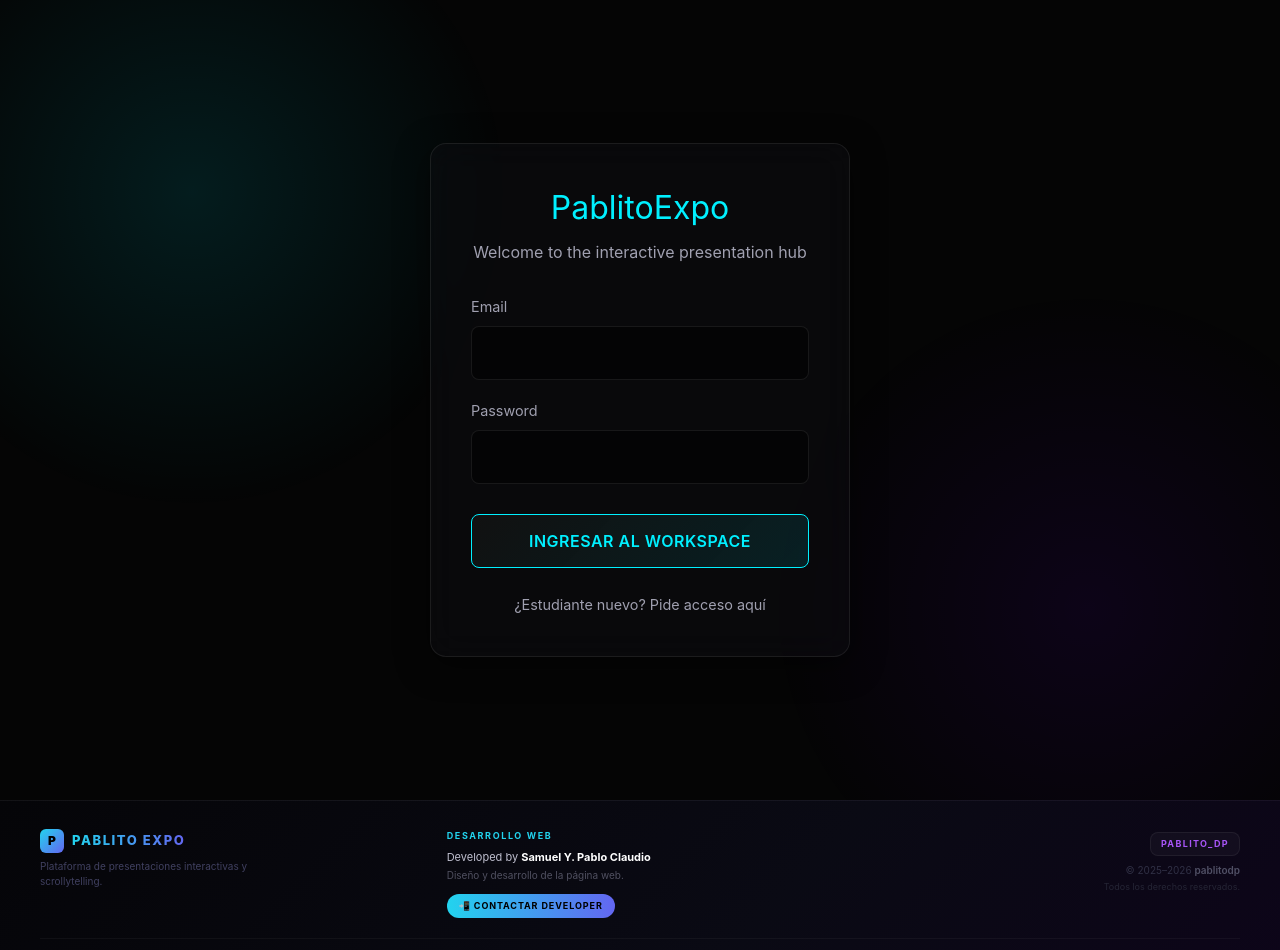
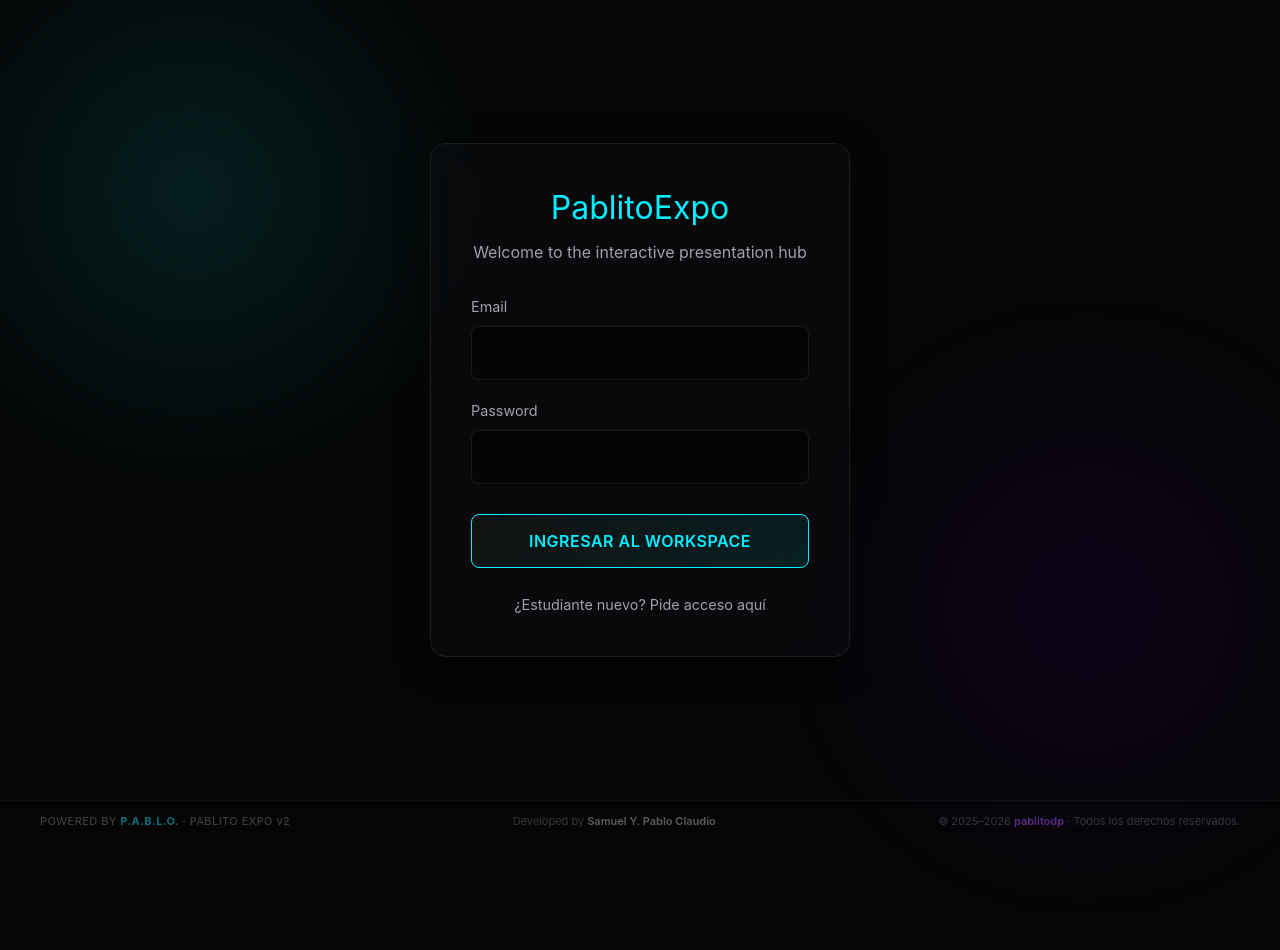
Before and after one commit to dppablito4-oss/pablitoexpo, a React (Vite) app: page /#/login in a window 1280 px wide. Shown: the top 950 px of the page. After the commit the page ends 842 px from the top, so only its background shows below. Built offline with nearby package versions, Linux system fonts and the light colour scheme.

Commit message:
style: replace heavy footer with minimal single-line bar

```diff
--- a/src/components/SiteFooter.jsx
+++ b/src/components/SiteFooter.jsx
@@ -3,9 +3,8 @@ export default function SiteFooter() {
     <footer
       style={{
         width: '100%',
-        background: 'linear-gradient(135deg, #050508 0%, #0a0a14 60%, #0d0519 100%)',
-        borderTop: '1px solid rgba(255,255,255,0.05)',
-        padding: '28px 32px 20px',
+        borderTop: '1px solid rgba(255,255,255,0.04)',
+        padding: '12px 32px',
         fontFamily: "'Inter', 'Segoe UI', sans-serif",
       }}
     >
@@ -13,91 +12,41 @@ export default function SiteFooter() {
         maxWidth: '1200px',
         margin: '0 auto',
         display: 'flex',
+        justifyContent: 'space-between',
+        alignItems: 'center',
         flexWrap: 'wrap',
-        justifyContent: 'space-between',
-        alignItems: 'flex-start',
-        gap: '20px',
+        gap: '8px',
       }}>
 
-        {/* Branding */}
-        <div style={{ flex: '1', minWidth: '200px' }}>
-          <div style={{ display: 'flex', alignItems: 'center', gap: '8px', marginBottom: '6px' }}>
-            <span style={{
-              background: 'linear-gradient(135deg, #22d3ee, #6366f1)',
-              borderRadius: '6px',
-              width: '24px', height: '24px',
-              display: 'flex', alignItems: 'center', justifyContent: 'center',
-              fontSize: '12px', fontWeight: '900', color: '#000',
-            }}>P</span>
-            <span style={{
-              fontSize: '13px', fontWeight: '800', letterSpacing: '0.12em',
-              background: 'linear-gradient(90deg, #22d3ee, #6366f1)',
-              WebkitBackgroundClip: 'text', WebkitTextFillColor: 'transparent',
-            }}>PABLITO EXPO</span>
-          </div>
-          <p style={{ fontSize: '10px', color: '#404060', lineHeight: '1.5', maxWidth: '220px', margin: 0 }}>
-            Plataforma de presentaciones interactivas y scrollytelling.
-          </p>
-        </div>
+        {/* Left — brand crédito */}
+        <p style={{ fontSize: '11px', color: 'rgba(255,255,255,0.25)', margin: 0, letterSpacing: '0.04em' }}>
+          POWERED BY{' '}
+          <span style={{ color: 'rgba(34,211,238,0.5)', fontWeight: '700' }}>P.A.B.L.O.</span>
+          {' '}· PABLITO EXPO v2
+        </p>
 
-        {/* Credits dev */}
-        <div style={{ flex: '1', minWidth: '200px' }}>
-          <h4 style={{ fontSize: '9px', fontWeight: '700', letterSpacing: '0.18em',
-                        color: '#22d3ee', textTransform: 'uppercase', marginBottom: '6px', marginTop: 0 }}>
-            Desarrollo Web
-          </h4>
-          <p style={{ fontSize: '11px', color: '#c0c0d0', margin: '0 0 3px' }}>
-            Developed by <span style={{ fontWeight: '700', color: '#fff' }}>Samuel Y. Pablo Claudio</span>
-          </p>
-          <p style={{ fontSize: '10px', color: '#505060', margin: '0 0 8px' }}>
-            Diseño y desarrollo de la página web.
-          </p>
+        {/* Center — dev credit (subtle) */}
+        <p style={{ fontSize: '11px', color: 'rgba(255,255,255,0.2)', margin: 0 }}>
+          Developed by{' '}
           <a
             href="https://wa.me/918165428?text=Hola%20SAMUEL%20PABLO%20"
             target="_blank"
             rel="noopener noreferrer"
-            style={{
-              display: 'inline-flex', alignItems: 'center', gap: '5px',
-              fontSize: '9px', fontWeight: '700', letterSpacing: '0.1em',
-              color: '#000', background: 'linear-gradient(90deg, #22d3ee, #6366f1)',
-              padding: '5px 12px', borderRadius: '20px', textDecoration: 'none',
-              textTransform: 'uppercase', transition: 'opacity 0.2s',
-            }}
-            onMouseEnter={e => e.currentTarget.style.opacity = '0.8'}
-            onMouseLeave={e => e.currentTarget.style.opacity = '1'}
+            style={{ color: 'rgba(255,255,255,0.35)', fontWeight: '600', textDecoration: 'none' }}
+            onMouseEnter={e => e.currentTarget.style.color = 'rgba(34,211,238,0.7)'}
+            onMouseLeave={e => e.currentTarget.style.color = 'rgba(255,255,255,0.35)'}
           >
-            📲 Contactar Developer
+            Samuel Y. Pablo Claudio
           </a>
-        </div>
+        </p>
 
-        {/* Copyright */}
-        <div style={{ flex: '1', minWidth: '180px', textAlign: 'right' }}>
-          <div style={{
-            display: 'inline-flex', alignItems: 'center', gap: '6px',
-            background: 'rgba(255,255,255,0.03)', border: '1px solid rgba(255,255,255,0.06)',
-            borderRadius: '8px', padding: '4px 10px', marginBottom: '6px',
-          }}>
-            <span style={{ fontSize: '9px', color: '#a855f7', fontWeight: '700', letterSpacing: '0.15em' }}>PABLITO_DP</span>
-          </div>
-          <p style={{ fontSize: '10px', color: '#303045', margin: '0', lineHeight: 1.6 }}>
-            © 2025–2026 <span style={{ color: '#505065', fontWeight: '600' }}>pablitodp</span>
-          </p>
-          <p style={{ fontSize: '9px', color: '#252535', margin: '2px 0 0' }}>
-            Todos los derechos reservados.
-          </p>
-        </div>
+        {/* Right — copyright */}
+        <p style={{ fontSize: '11px', color: 'rgba(255,255,255,0.2)', margin: 0 }}>
+          © 2025–2026{' '}
+          <span style={{ color: 'rgba(168,85,247,0.5)', fontWeight: '600' }}>pablitodp</span>
+          {' '}· Todos los derechos reservados.
+        </p>
 
-      </div>
-
-      {/* Bottom line */}
-      <div style={{
-        maxWidth: '1200px', margin: '20px auto 0',
-        borderTop: '1px solid rgba(255,255,255,0.04)',
-        paddingTop: '10px', textAlign: 'center',
-      }}>
-        <p style={{ fontSize: '9px', color: '#252535', margin: 0, letterSpacing: '0.1em' }}>
-          POWERED BY P.A.B.L.O. · PABLITO EXPO v2 · ALL RIGHTS RESERVED · PABLITO_DP 2025–2026
-        </p>
       </div>
     </footer>
   );
```
